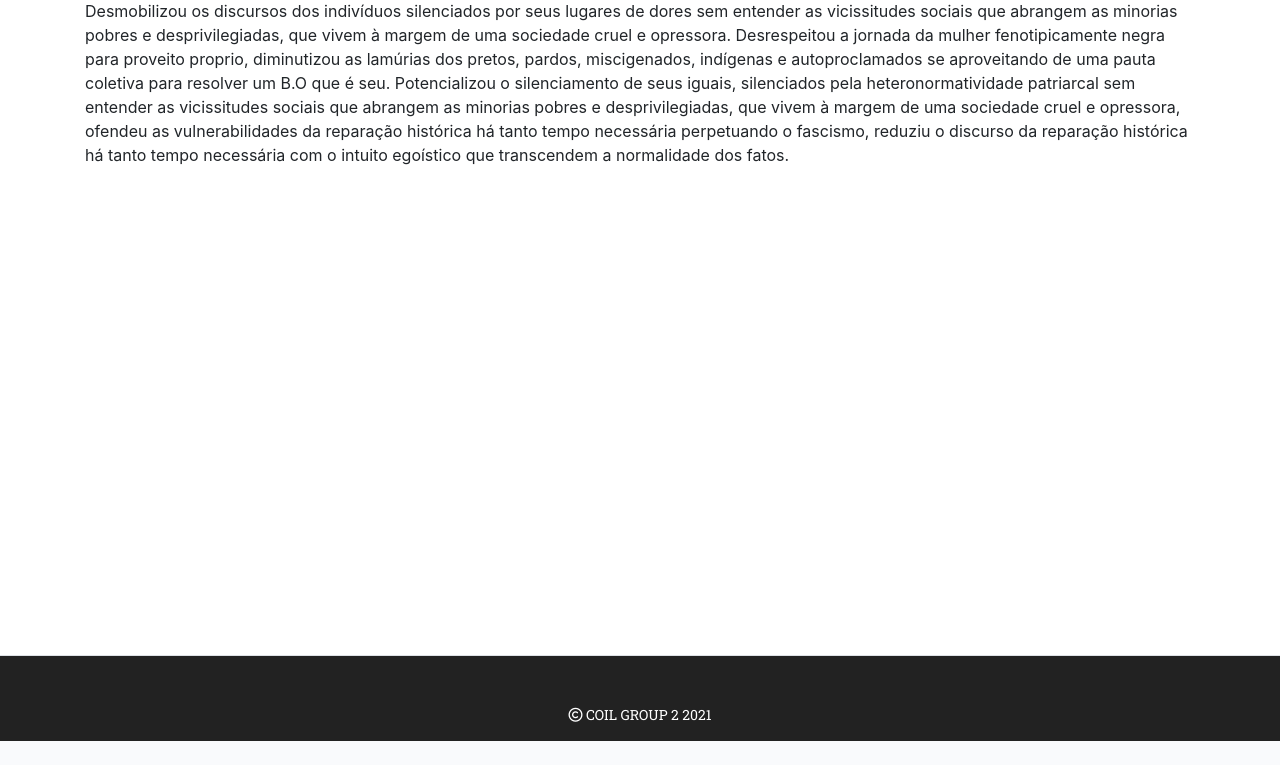
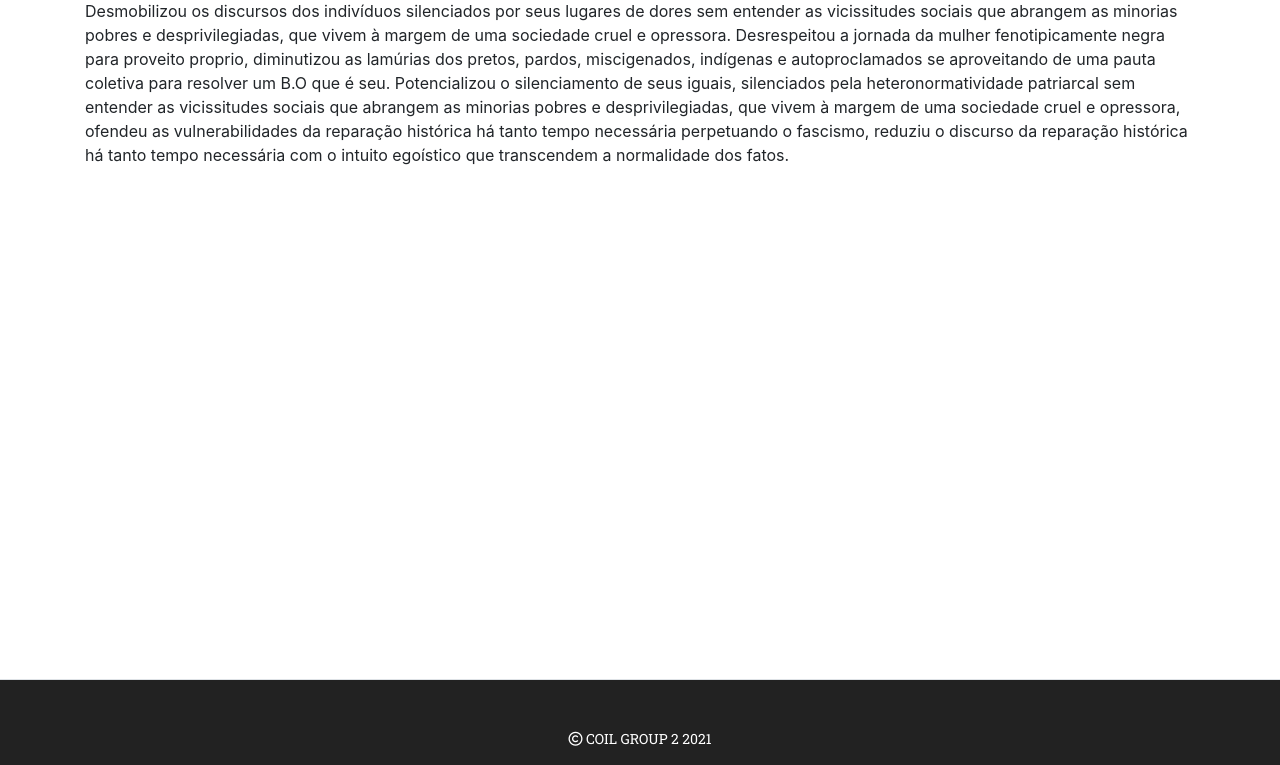
Before and after one commit to lomartins/covid-response, a Flask app: page / in a window 1280 px wide. Shown: the part 119-884 px from the top of the page. Before the commit the page ends 860 px from the top, so only its background shows below. Run offline with Flask 2, Linux system fonts and the light colour scheme; some libraries are stand-ins or nearby versions; some web fonts are replaced.

Commit message:
Increase main container min height

```diff
--- a/static/style.css
+++ b/static/style.css
@@ -9,7 +9,7 @@
 }
 
 #main-container {
-    min-height: 82vh;
+    min-height: 85vh;
 }
 
 footer {
```
